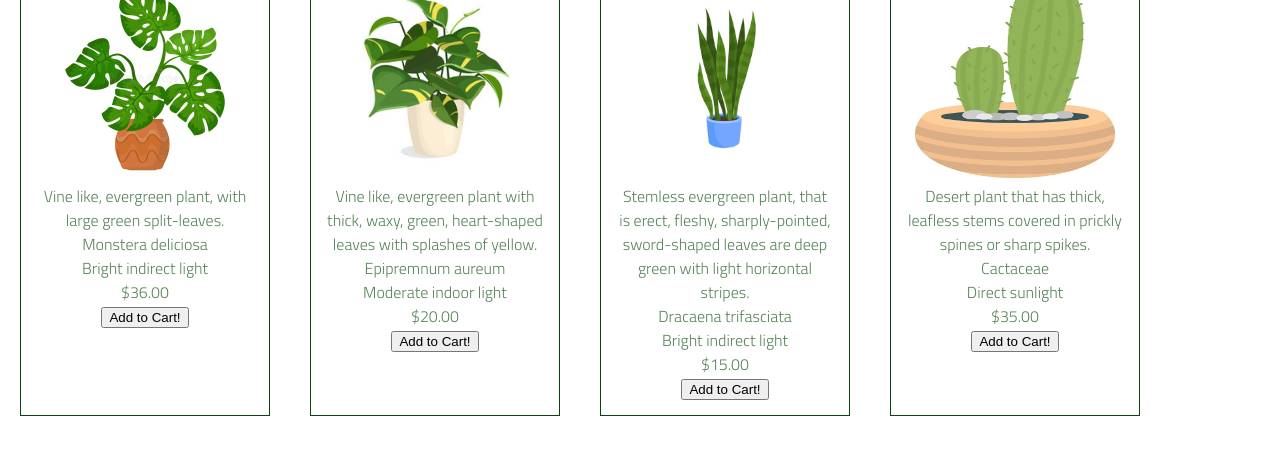
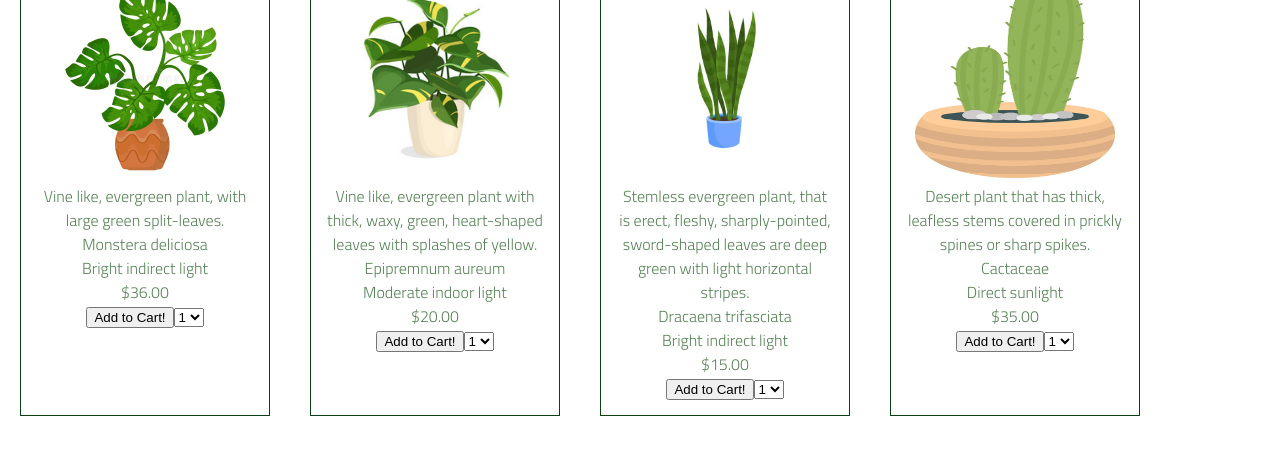
Before and after one commit to annaleighthomas/lab-06-e-commerce-site, a plain HTML site: page products/index.html in a window 1280 px wide. Shown: the part 299-752 px from the top of the page. Drawn offline with Linux system fonts and the light colour scheme.

Commit message:
drop down added to addItemToCart function

```diff
--- a/cart/cart-api.js
+++ b/cart/cart-api.js
@@ -19,18 +19,18 @@ export function setCart(parsedCart) {
     localStorage.setItem(CART, stringifyCart);
 }
 
-export function addItemToCart(itemId) {
+export function addItemToCart(itemId, quantity) {
 
     const cart = getCart();
 
     const selectedItem = findById(cart, itemId);
 
-    if (selectedItem) {
-        selectedItem.quantity++;
+    if (selectedItem !== null) {
+        selectedItem.quantity = selectedItem.quantity + quantity;
     } else {
         const item = {
             id: itemId,
-            quantity: 1
+            quantity: quantity
         };
 
         cart.push(item);
--- a/utils.js
+++ b/utils.js
@@ -41,19 +41,29 @@ export function createPlants(plant){
         currency: 'USD',
     });
 
-    const pButton = document.createElement('button');
+    const select = document.createElement('select');
+    select.id = plant.id;
 
-    pButton.value = plant.id;
+    const option = document.createElement('option');
+    option.textContent = '1';
+    const option2 = document.createElement('option');
+    option2.textContent = '2';
 
-    pButton.textContent = 'Add to Cart!';
+    const button = document.createElement('button');
 
-    pButton.addEventListener('click', () => {
-        addItemToCart(Number(pButton.value));
+    button.value = plant.id;
+    button.textContent = 'Add to Cart!';
 
-
+    button.addEventListener('click', () => {
+        addItemToCart(Number(button.value), Number(select.value));
+                                //1                    //1
+        console.log(select.value);
     });
 
-    li.append(pName, plantImage, pDescription, pCategory, pSun, pPrice, pButton);
+    select.append(option, option2);
+
+    li.append(pName, plantImage, pDescription, pCategory, pSun, pPrice, button, select);
+
 
     return li;
 }
```
Also changed, not shown: products/index.html (+2 -0 lines).
